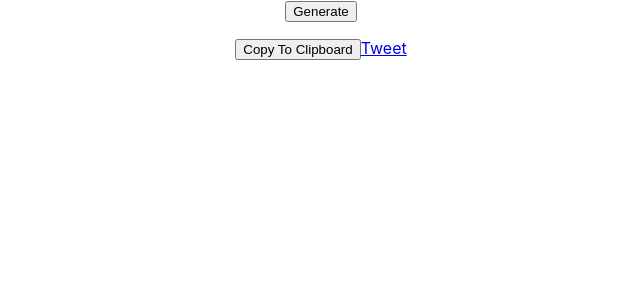
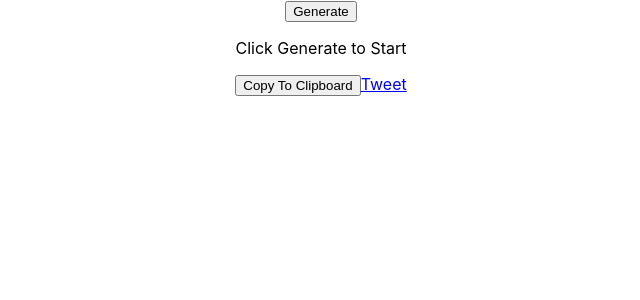
Before and after one commit to samchillcott/sam_react_coaching_questions, a React (Create React App) app: page / in a window 1280 px wide. Shown: the top 300 px of the page, without its empty margins (319-959 px from the left). Built offline with nearby package versions, Linux system fonts and the light colour scheme.

Commit message:
5/6 slight tinker

```diff
--- a/src/App.js
+++ b/src/App.js
@@ -9,7 +9,7 @@ import questions from "./questions.js";
 
 const App = () => {
 	// state
-	const [question, setQuestion] = useState("");
+	const [question, setQuestion] = useState("Click Generate to Start");
 
 	// let randomQuestion = () => {
 	// 	let q = questions[Math.floor(Math.random() * questions.length)];
@@ -20,7 +20,7 @@ const App = () => {
 	// 	let q = questions.splice(Math.floor(Math.random() * questions.length), 1);
 	// 	setQuestion(q);
 	// };
-
+	console.log("top of app = reset");
 	let data = [...questions];
 	let chosenItems = [];
 
@@ -37,10 +37,10 @@ const App = () => {
 		let spliceIndex = Math.floor(Math.random() * data.length);
 		let choice = data.splice(spliceIndex, 1);
 		chosenItems.push(choice);
-		console.log("choice" + choice);
+		console.log("choice = " + choice);
 
-		console.log(data);
-		console.log(chosenItems);
+		// console.log(data);
+		// console.log(chosenItems);
 
 		// grab a question from the data array at a random index
 		// let selectedQuestion = data[Math.floor(Math.random() * data.length)];
```
